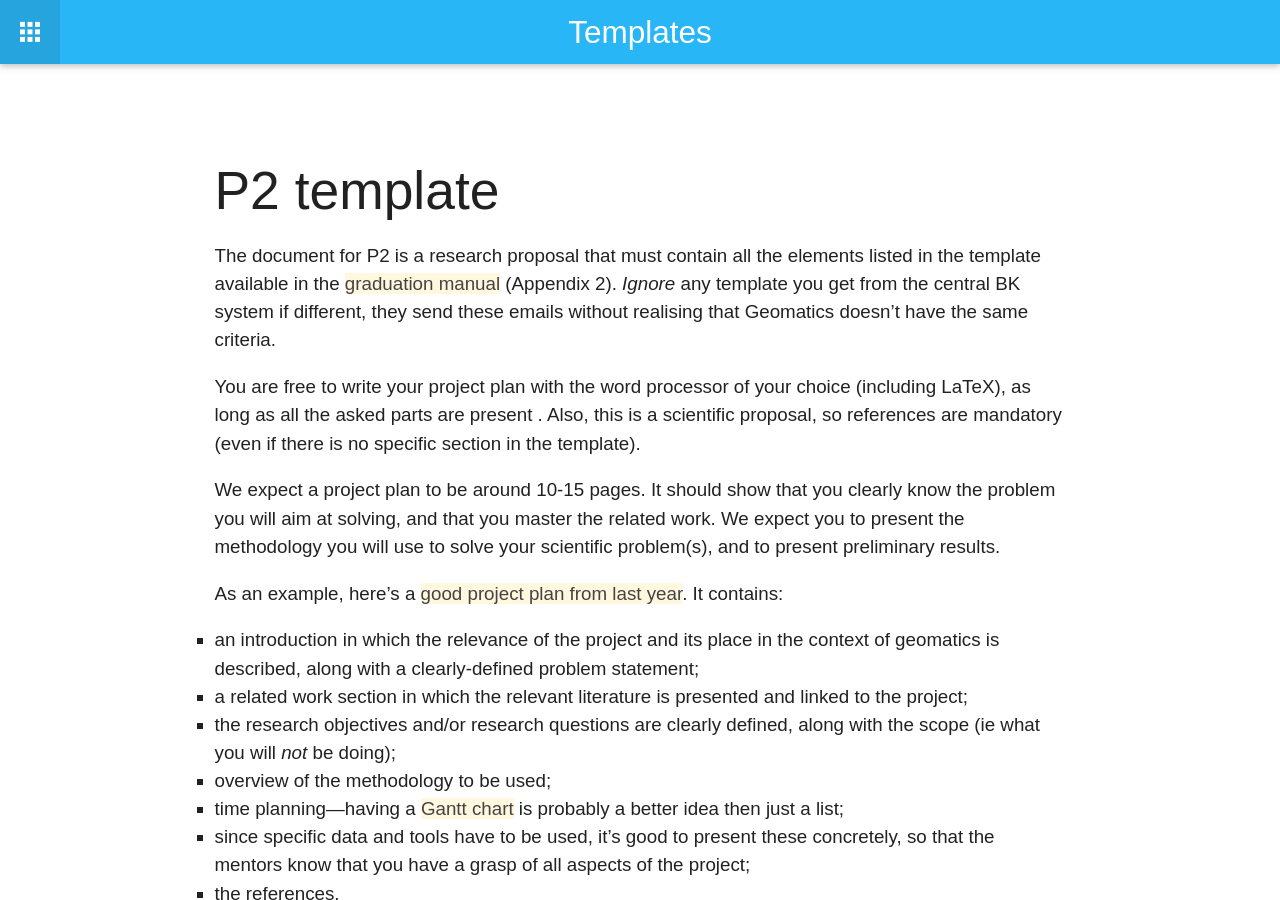
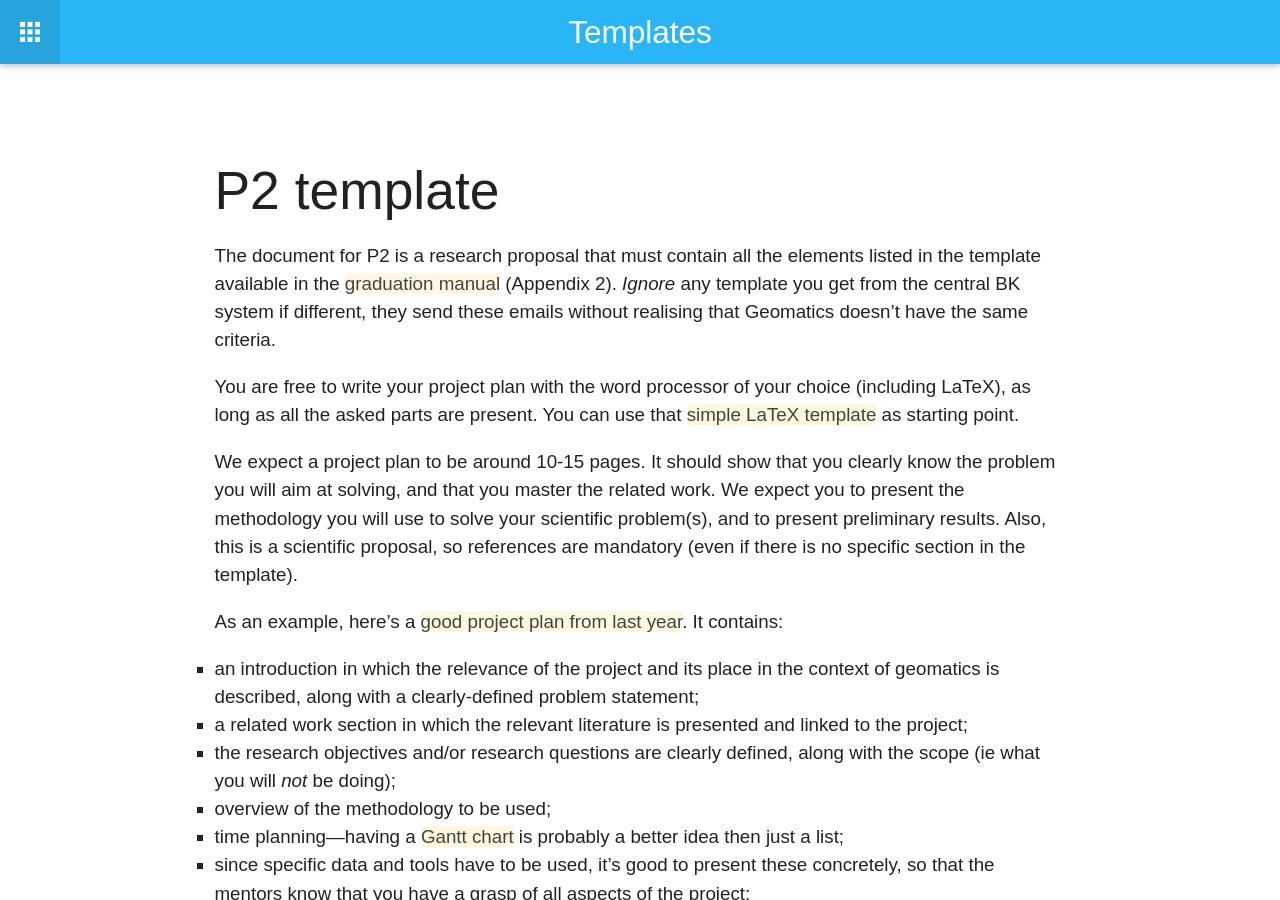
Before and after one commit to tudelft3d/geo2020, a Jekyll site: the page built from templates/index.md, in a window 1280 px wide and 900 px high. Built offline with Jekyll 4.4.1, drawn with Linux system fonts in a browser that asks for light colours; nearby versions of some CDN libraries.

Commit message:
latex template P2 added

```diff
--- a/templates/index.md
+++ b/templates/index.md
@@ -9,12 +9,14 @@ permalink: /templates/
 The document for P2 is a research proposal that must contain all the elements listed in the template available in the [graduation manual]({{ "/rules/" | prepend: site.baseurl }}) (Appendix 2).
 *Ignore* any template you get from the central BK system if different, they send these emails without realising that Geomatics doesn't have the same criteria.
 
-You are free to write your project plan with the word processor of your choice (including LaTeX), as long as all the asked parts are present .
-Also, this is a scientific proposal, so references are mandatory (even if there is no specific section in the template).
+You are free to write your project plan with the word processor of your choice (including LaTeX), as long as all the asked parts are present.
+You can use that [simple LaTeX template](https://gist.github.com/hugoledoux/9620758fd54acea78624) as starting point.
+
 
 We expect a project plan to be around 10-15 pages.
 It should show that you clearly know the problem you will aim at solving, and that you master the related work.
 We expect you to present the methodology you will use to solve your scientific problem(s), and to present preliminary results.
+Also, this is a scientific proposal, so references are mandatory (even if there is no specific section in the template).
 
 As an example, here's a [good project plan from last year]({{ "/pdfs/example_gradplan_mulder.pdf" | prepend: site.baseurl }}).
 It contains:
```
